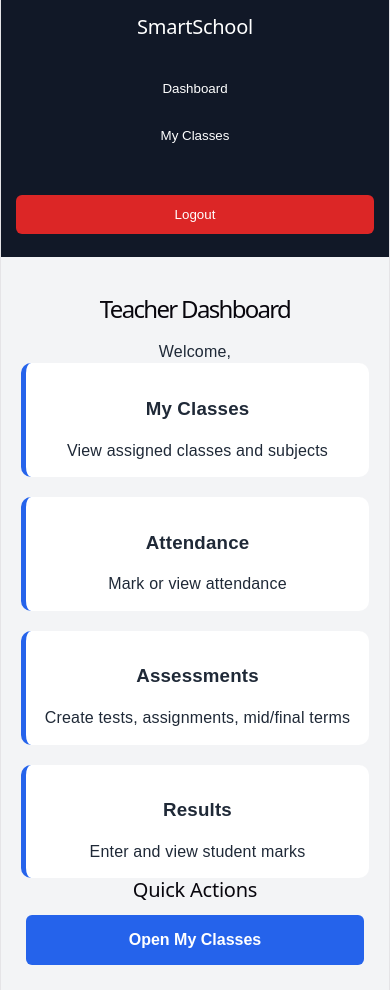
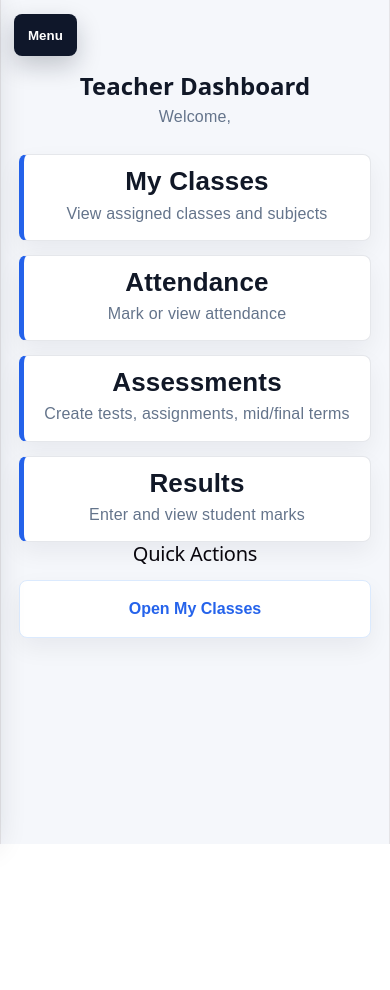
Before and after one commit to alisherazi1010/Smartschool, a React (Vite) app in the folder frontend/: page /teacher in a window 390 px wide. After the commit the page ends 844 px from the top, so only its background shows below. Built offline with nearby package versions, Linux system fonts and the light colour scheme.

Commit message:
Front updated

```diff
--- a/frontend/src/TeacherDashboard.jsx
+++ b/frontend/src/TeacherDashboard.jsx
@@ -1,22 +1,40 @@
+import { useState } from "react";
 import { useNavigate } from "react-router-dom";
 
 function TeacherDashboard() {
   const navigate = useNavigate();
   const name = localStorage.getItem("name");
+  const [sidebarOpen, setSidebarOpen] = useState(false);
+
+  const goTo = (path) => {
+    setSidebarOpen(false);
+    navigate(path);
+  };
 
   return (
     <div className="dashboard-layout">
-      <aside className="sidebar">
+      <button className="menu-toggle" onClick={() => setSidebarOpen(true)}>
+        Menu
+      </button>
+
+      {sidebarOpen && (
+        <div
+          className="sidebar-overlay"
+          onClick={() => setSidebarOpen(false)}
+        />
+      )}
+
+      <aside className={`sidebar ${sidebarOpen ? "open" : ""}`}>
         <h2>SmartSchool</h2>
 
-        <button onClick={() => navigate("/teacher")}>Dashboard</button>
-        <button onClick={() => navigate("/teacher-classes")}>My Classes</button>
+        <button onClick={() => goTo("/teacher")}>Dashboard</button>
+        <button onClick={() => goTo("/teacher-classes")}>My Classes</button>
 
         <button
           className="logout-btn"
           onClick={() => {
             localStorage.clear();
-           navigate("/", { replace: true });
+            navigate("/", { replace: true });
           }}
         >
           Logout
--- a/frontend/src/styles.css
+++ b/frontend/src/styles.css
@@ -287,91 +287,256 @@ th {
 
 /*admin dashboard */
 
+/* dashboard layout */
+
+:root {
+  --sidebar-width: 270px;
+  --dashboard-bg: #f5f7fb;
+  --sidebar-bg: #0f172a;
+  --sidebar-border: rgba(255, 255, 255, 0.08);
+  --primary: #2563eb;
+  --primary-dark: #1d4ed8;
+  --danger: #dc2626;
+  --text-dark: #111827;
+  --text-muted: #64748b;
+}
+
 .dashboard-layout {
   min-height: 100vh;
   display: flex;
-  background: #f3f4f6;
+  background: var(--dashboard-bg);
 }
 
 .sidebar {
-  width: 260px;
-  background: #111827;
+  width: var(--sidebar-width);
+  min-height: 100vh;
+  background: linear-gradient(180deg, #0f172a 0%, #111827 100%);
   color: white;
-  padding: 25px;
+  padding: 24px 18px;
+  position: fixed;
+  top: 0;
+  left: 0;
+  z-index: 1000;
+  border-right: 1px solid var(--sidebar-border);
+  box-shadow: 8px 0 30px rgba(15, 23, 42, 0.16);
+  transition: transform 0.3s ease;
 }
 
 .sidebar h2 {
+  margin: 0 0 28px;
+  padding: 0 10px 18px;
   color: white;
-  margin-bottom: 30px;
+  font-size: 22px;
+  font-weight: 800;
+  letter-spacing: 0;
+  border-bottom: 1px solid var(--sidebar-border);
 }
 
 .sidebar button {
   width: 100%;
-  display: block;
+  min-height: 46px;
+  display: flex;
+  align-items: center;
+  justify-content: flex-start;
   background: transparent;
+  color: #cbd5e1;
+  border: 0;
+  margin: 6px 0;
+  padding: 12px 14px;
+  border-radius: 8px;
   text-align: left;
-  margin: 8px 0;
-  padding: 12px;
+  font-size: 15px;
+  font-weight: 600;
+  cursor: pointer;
+  transition: background 0.2s ease, color 0.2s ease, transform 0.2s ease;
 }
 
 .sidebar button:hover {
-  background: #2563eb;
+  background: rgba(37, 99, 235, 0.16);
+  color: white;
+  transform: translateX(3px);
+}
+
+.sidebar button.active {
+  background: var(--primary);
+  color: white;
 }
 
 .logout-btn {
-  margin-top: 40px !important;
-  background: #dc2626 !important;
+  margin-top: 34px !important;
+  background: rgba(220, 38, 38, 0.14) !important;
+  color: #fecaca !important;
+}
+
+.logout-btn:hover {
+  background: var(--danger) !important;
+  color: white !important;
 }
 
 .dashboard-main {
   flex: 1;
-  padding: 35px;
+  min-width: 0;
+  margin-left: var(--sidebar-width);
+  padding: 34px;
+}
+
+.dashboard-main h1 {
+  margin: 0 0 8px;
+  color: var(--text-dark);
+  font-size: 34px;
+  font-weight: 800;
+  letter-spacing: 0;
+}
+
+.dashboard-main > p {
+  margin: 0 0 26px;
+  color: var(--text-muted);
+  font-size: 16px;
+}
+
+.stats-grid,
+.action-grid {
+  display: grid;
+  grid-template-columns: repeat(4, minmax(0, 1fr));
+  gap: 18px;
+}
+
+.stat-card {
+  background: white;
+  padding: 22px;
+  border-radius: 8px;
+  border: 1px solid #e5e7eb;
+  border-left: 5px solid var(--primary);
+  box-shadow: 0 10px 24px rgba(15, 23, 42, 0.06);
+}
+
+.stat-card h3 {
+  margin: 0 0 8px;
+  color: var(--text-dark);
+  font-size: 26px;
+}
+
+.stat-card p {
+  margin: 0;
+  color: var(--text-muted);
+}
+
+.clickable-card {
+  cursor: pointer;
+  transition: transform 0.2s ease, box-shadow 0.2s ease;
+}
+
+.clickable-card:hover {
+  transform: translateY(-4px);
+  box-shadow: 0 16px 34px rgba(15, 23, 42, 0.12);
 }
 
 .action-grid {
-  display: grid;
-  grid-template-columns: repeat(4, 1fr);
-  gap: 20px;
+  margin-top: 14px;
 }
 
 .action-grid button {
-  height: 90px;
+  height: 82px;
+  margin: 0;
+  border-radius: 8px;
+  background: white;
+  color: var(--primary);
+  border: 1px solid #dbeafe;
   font-size: 16px;
-  font-weight: bold;
+  font-weight: 800;
+  box-shadow: 0 10px 24px rgba(15, 23, 42, 0.06);
 }
 
+.action-grid button:hover {
+  background: var(--primary);
+  color: white;
+}
 
+/* mobile menu */
 
+.menu-toggle {
+  display: none;
+  position: fixed;
+  top: 14px;
+  left: 14px;
+  z-index: 1200;
+  min-height: 42px;
+  margin: 0;
+  padding: 10px 14px;
+  border-radius: 8px;
+  background: var(--sidebar-bg);
+  color: white;
+  font-weight: 800;
+  box-shadow: 0 10px 24px rgba(15, 23, 42, 0.22);
+}
 
+.sidebar-overlay {
+  display: none;
+}
 
-@media (max-width: 1024px) {
+/* tablets */
+
+@media (max-width: 1100px) {
   .stats-grid,
   .action-grid {
-    grid-template-columns: repeat(2, 1fr);
+    grid-template-columns: repeat(2, minmax(0, 1fr));
   }
 }
 
+/* phones */
+
 @media (max-width: 768px) {
   .dashboard-layout {
-    flex-direction: column;
+    display: block;
+  }
+
+  .menu-toggle {
+    display: inline-flex;
+    align-items: center;
+    justify-content: center;
   }
 
   .sidebar {
-    width: 100%;
-    padding: 15px;
+    width: min(82vw, 290px);
+    transform: translateX(-105%);
   }
 
-  .sidebar button {
-    text-align: center;
+  .sidebar.open {
+    transform: translateX(0);
+  }
+
+  .sidebar-overlay {
+    display: block;
+    position: fixed;
+    inset: 0;
+    z-index: 900;
+    background: rgba(15, 23, 42, 0.48);
+    backdrop-filter: blur(3px);
   }
 
   .dashboard-main {
-    padding: 20px;
+    margin-left: 0;
+    padding: 74px 18px 22px;
+  }
+
+  .dashboard-main h1 {
+    font-size: 26px;
   }
 
   .stats-grid,
   .action-grid {
     grid-template-columns: 1fr;
+    gap: 14px;
+  }
+
+  .stat-card {
+    padding: 18px;
+  }
+
+  .action-grid button {
+    height: auto;
+    min-height: 58px;
+    padding: 16px;
   }
 
   table {
@@ -384,6 +549,7 @@ th {
   select {
     width: 100%;
   }
+
 
   .modern-login-card {
     width: 95%;
```
